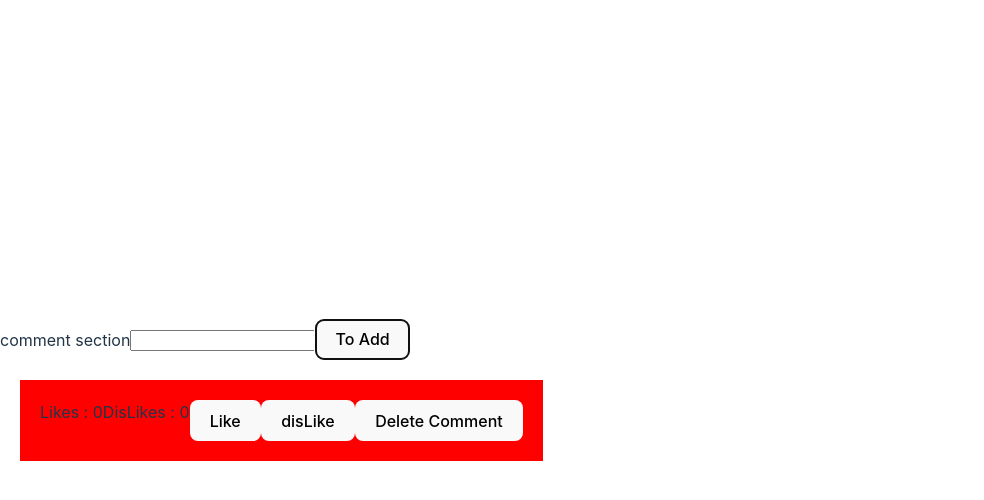
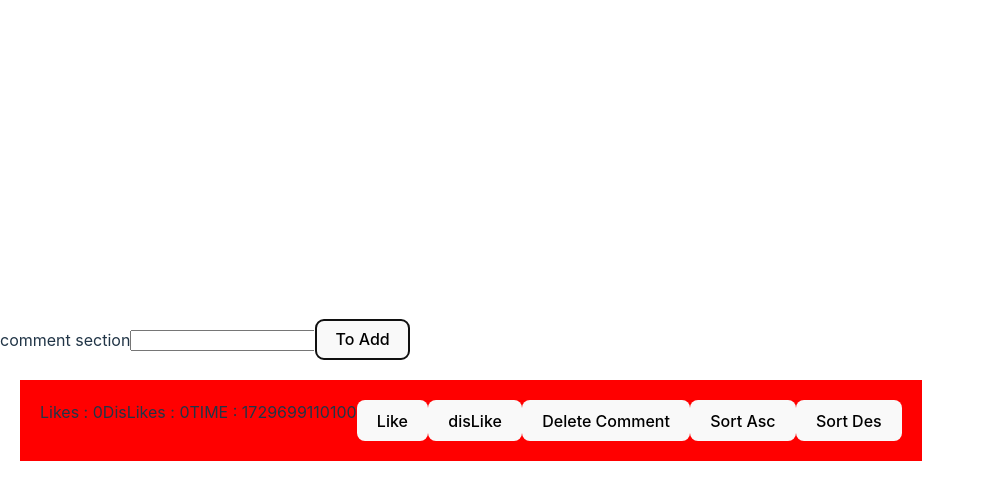
Before and after one commit to nago01/Palash_React_Practice, a React (Vite) app: page / in a window 1280 px wide. Both pictures are taken after a click on the button "To Add". Shown: the top 500 px of the page, without its empty margins (0-984 px from the left). Built offline with nearby package versions, Linux system fonts and the light colour scheme.

Commit message:
Sorting logic added

```diff
--- a/src/CommentSelection/CommentSelection.tsx
+++ b/src/CommentSelection/CommentSelection.tsx
@@ -10,6 +10,7 @@ export const CommentSelection = () => {
         obj["text"] = currText;
         obj["like"] = 0;
         obj["dislike"] = 0;
+        obj["time"] = new Date().getTime();
         setList(() => {
             let currList = [...list];
             // below one is wrong as it will create a reference to same object/array
@@ -20,7 +21,23 @@ export const CommentSelection = () => {
         })
         setCurrText("");
     }
-    console.log(list, 'list');
+    const customSortAsc = (item1, item2) => {
+        if (item1.time < item2.time) {
+            return -1;
+        }
+        else {
+            return 1;
+        }
+    }
+
+    const customSortDesc = (item1, item2) => {
+        if (item1.time < item2.time) {
+            return 1;
+        }
+        else {
+            return -1;
+        }
+    }
     const CommentComponent = (prop) => {
         const { item, index } = prop;
         console.log(item, 'item');
@@ -28,6 +45,7 @@ export const CommentSelection = () => {
             {item.text}
             Likes : {item.like}
             DisLikes : {item.dislike}
+            TIME : {item.time}
             <button onClick={() => {
                 let newArray = [...list];
                 item.like++;
@@ -42,14 +60,24 @@ export const CommentSelection = () => {
             }}>disLike</button>
             <button onClick={() => {
                 let newArray = [...list];
-                newArray = newArray.filter((i)=>{
-                  if(i.text != item.text){
-                    return i;
-                  }
+                newArray = newArray.filter((i) => {
+                    if (i.text != item.text) {
+                        return i;
+                    }
                 })
-                console.log(newArray , 'newArray');
+                console.log(newArray, 'newArray');
                 setList(() => { return newArray });
             }}>Delete Comment</button>
+            <button onClick={() => {
+                let newArray = [...list];
+                newArray.sort(customSortAsc);
+                setList(newArray);
+            }}>Sort Asc</button>
+            <button onClick={() => {
+                let newArray = [...list];
+                newArray.sort(customSortDesc);
+                setList(newArray);
+            }}>Sort Des</button>
         </div>
     }
     return <div>
```
